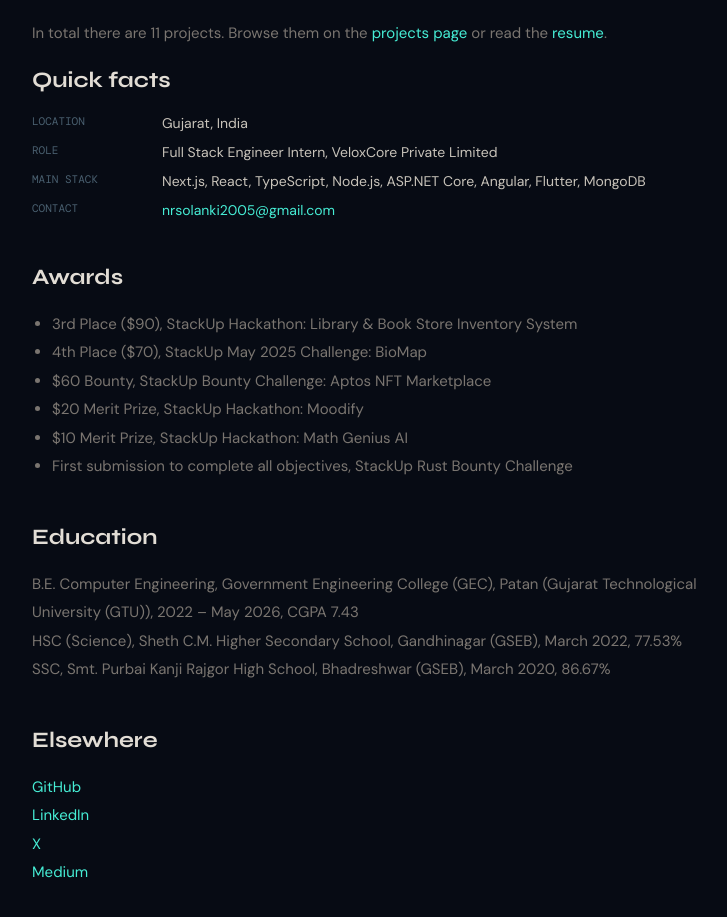
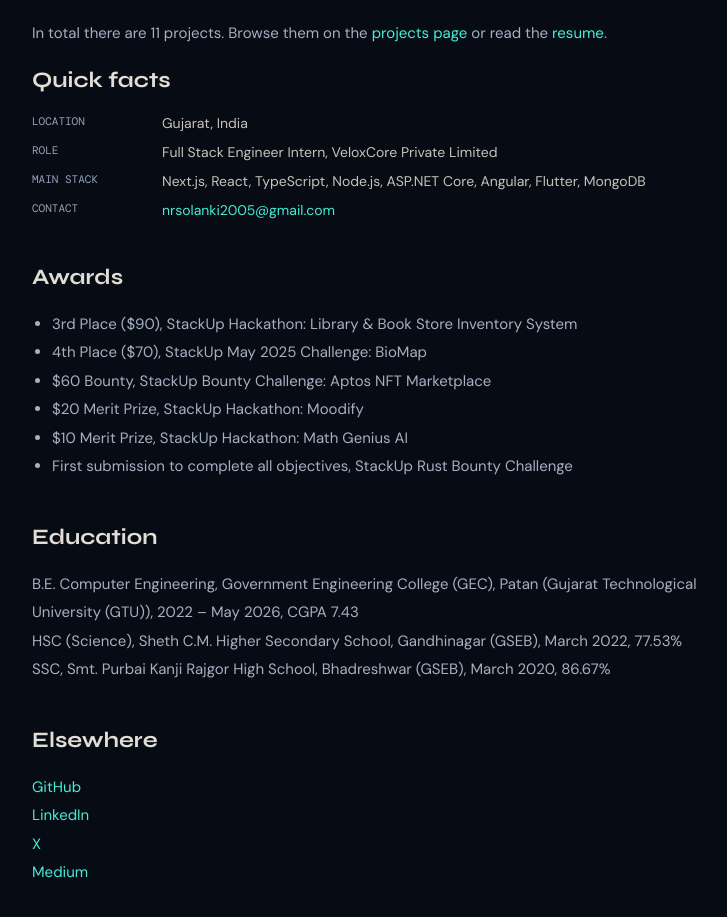
Before and after one commit to Nitrajsinh-Solanki/nitrajsinh-solanki-portfolio, a Next.js app in the folder nitrajsinh-solanki/: page /about in a window 1280 px wide. Shown: the part 529-1446 px from the top of the page, without its empty margins (264-991 px from the left). Built offline with nearby package versions, Linux system fonts and the light colour scheme; no server answers; a web font is replaced by a local one.

Commit message:
Improve text contrast in page.tsx

```diff
--- a/nitrajsinh-solanki/app/about/page.tsx
+++ b/nitrajsinh-solanki/app/about/page.tsx
@@ -17,7 +17,7 @@
 });
 
 const h2 = "text-[#E2DDD5] text-[22px] mb-4";
-const p = "text-[15px] text-[#7A7570] leading-[1.85] mb-4";
+const p = "text-[15px] text-[#A5B0C0] leading-[1.85] mb-4";
 
 export default function AboutPage() {
   const edu = profile.education[0];
@@ -60,19 +60,19 @@
 
         <h2 className={h2} style={{ fontFamily: "var(--syne-var)", fontWeight: 700 }}>Quick facts</h2>
         <dl className="grid grid-cols-[130px_1fr] gap-y-2 text-[14px] mb-10">
-          <dt className="text-[#4A6070] font-mono text-[11px] uppercase">Location</dt><dd className="text-[#C8C3BA]">{LOCATION_LABEL}</dd>
-          <dt className="text-[#4A6070] font-mono text-[11px] uppercase">Role</dt><dd className="text-[#C8C3BA]">{profile.role.title}, {profile.role.org}</dd>
-          <dt className="text-[#4A6070] font-mono text-[11px] uppercase">Main stack</dt><dd className="text-[#C8C3BA]">Next.js, React, TypeScript, Node.js, ASP.NET Core, Angular, Flutter, MongoDB</dd>
-          <dt className="text-[#4A6070] font-mono text-[11px] uppercase">Contact</dt><dd className="text-[#C8C3BA]"><a className="text-teal-300 hover:underline" href={"mailto:" + profile.email}>{profile.email}</a></dd>
+          <dt className="text-[#94A3B8] font-mono text-[11px] uppercase">Location</dt><dd className="text-[#C8C3BA]">{LOCATION_LABEL}</dd>
+          <dt className="text-[#94A3B8] font-mono text-[11px] uppercase">Role</dt><dd className="text-[#C8C3BA]">{profile.role.title}, {profile.role.org}</dd>
+          <dt className="text-[#94A3B8] font-mono text-[11px] uppercase">Main stack</dt><dd className="text-[#C8C3BA]">Next.js, React, TypeScript, Node.js, ASP.NET Core, Angular, Flutter, MongoDB</dd>
+          <dt className="text-[#94A3B8] font-mono text-[11px] uppercase">Contact</dt><dd className="text-[#C8C3BA]"><a className="text-teal-300 hover:underline" href={"mailto:" + profile.email}>{profile.email}</a></dd>
         </dl>
 
         <h2 className={h2} style={{ fontFamily: "var(--syne-var)", fontWeight: 700 }}>Awards</h2>
-        <ul className="list-disc pl-5 text-[15px] text-[#7A7570] leading-[1.9] mb-10">
+        <ul className="list-disc pl-5 text-[15px] text-[#A5B0C0] leading-[1.9] mb-10">
           {profile.awards.map((item) => <li key={item.text}>{item.text}</li>)}
         </ul>
 
         <h2 className={h2} style={{ fontFamily: "var(--syne-var)", fontWeight: 700 }}>Education</h2>
-        <ul className="text-[15px] text-[#7A7570] leading-[1.9] mb-10">
+        <ul className="text-[15px] text-[#A5B0C0] leading-[1.9] mb-10">
           {profile.education.map((item) => <li key={item.level}>{item.level}, {item.school} ({item.board}), {item.period}, {item.score}</li>)}
         </ul>
 
```
